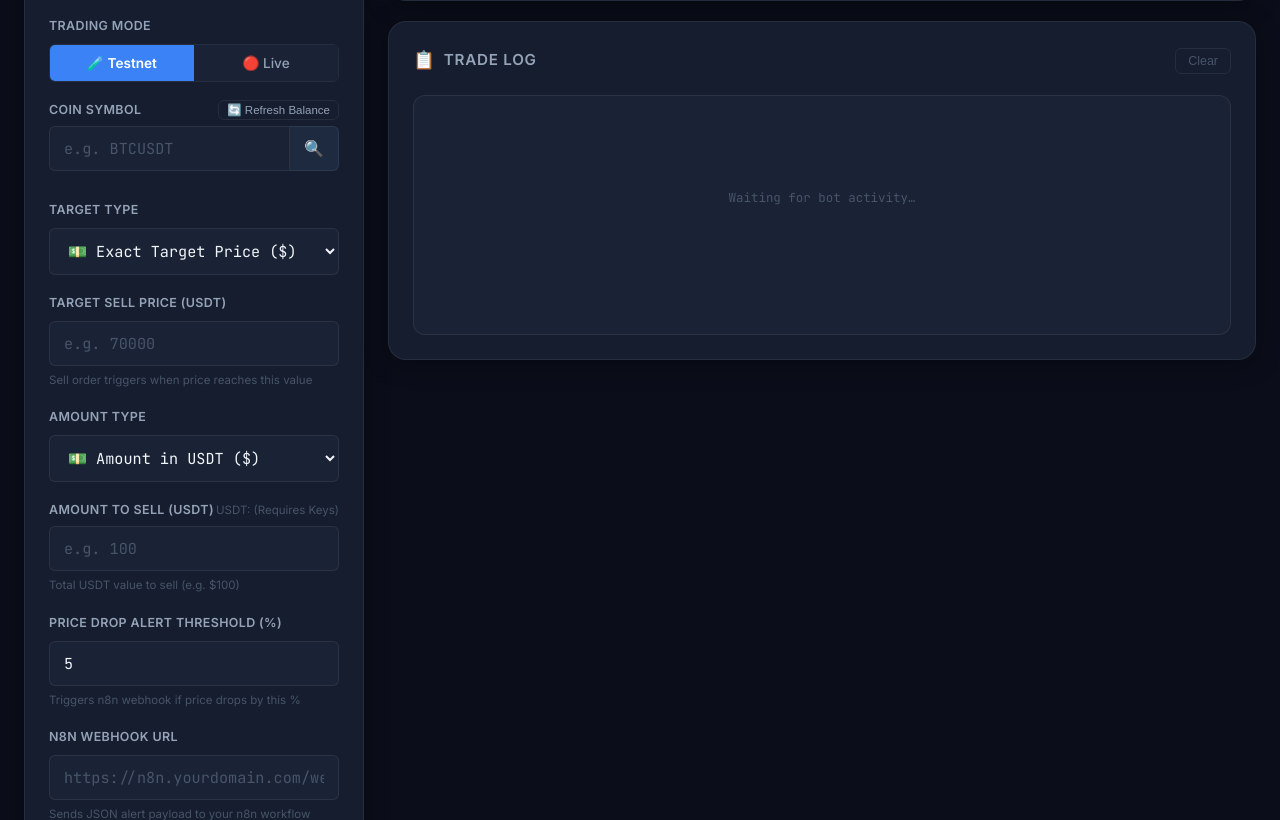
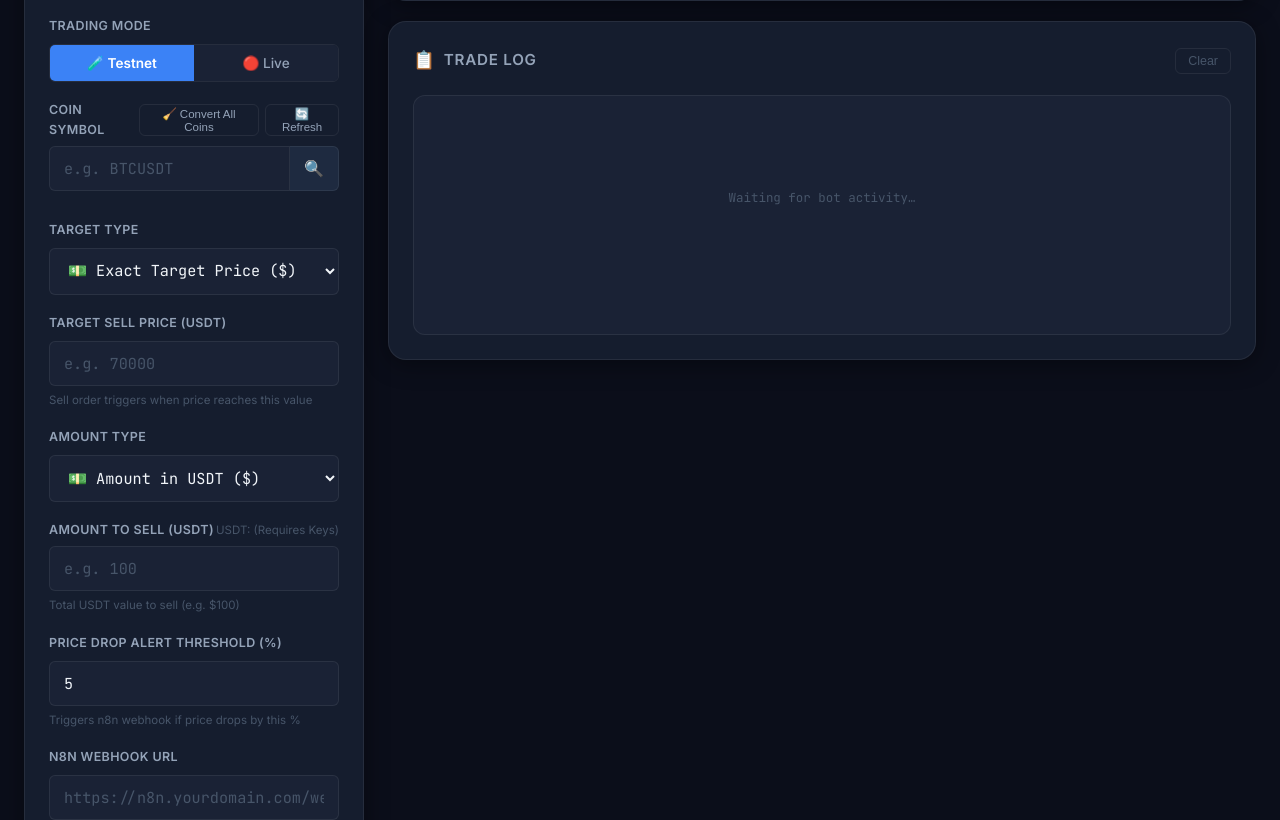
Before and after one commit to omarkhaled4418/binance_bot_v2, a Flask app: page / in a window 1280 px wide. Shown: the part 479-1299 px from the top of the page. Run offline with Flask 3, Linux system fonts and the light colour scheme; some libraries are stand-ins or nearby versions.

Commit message:
Add Convert All Coins feature to liquidate all spot wallet holdings into one coin (USDT, BTC, etc.)

```diff
--- a/dashboard/app.py
+++ b/dashboard/app.py
@@ -323,6 +323,113 @@ def api_manual_sell():
         })
     except Exception as exc:
         _push_log("error", f"❌ Manual Market Sell Failed for {symbol}: {exc}")
+        return jsonify({"ok": False, "error": str(exc)}), 400
+
+
+@app.route("/api/convert-all", methods=["POST"])
+def api_convert_all():
+    """Liquidate / Convert all non-zero spot coin holdings into a single target coin (e.g. USDT or BTC)."""
+    global _monitor
+    data = request.get_json(force=True)
+    api_key = str(data.get("api_key", "")).strip()
+    api_secret = str(data.get("api_secret", "")).strip()
+    testnet = bool(data.get("testnet", True))
+    target_asset = str(data.get("target_asset", "USDT")).strip().upper()
+
+    if not target_asset:
+        target_asset = "USDT"
+
+    try:
+        client = get_client(testnet=testnet, api_key=api_key, api_secret=api_secret)
+
+        # Stop active monitor if running
+        if _monitor and _monitor.is_running:
+            _monitor.stop()
+            _push_log("warning", "⏹️ Bot stopped due to Convert All action.")
+            _push_status("idle")
+
+        account_info = client.get_account()
+        balances = account_info.get("balances", [])
+
+        # Filter assets with free balance > 0 and not equal to target_asset
+        sellable_assets = [
+            b for b in balances
+            if float(b.get("free", 0)) > 0 and b["asset"].upper() != target_asset
+        ]
+
+        if not sellable_assets:
+            return jsonify({"ok": True, "message": f"No other coins found to convert to {target_asset}.", "results": []})
+
+        _push_log("warning", f"🧹 CONVERT ALL INITIATED: Converting {len(sellable_assets)} spot coins to {target_asset} …")
+
+        results = []
+        total_proceeds_usdt = 0.0
+
+        for item in sellable_assets:
+            asset = item["asset"].upper()
+            free_qty = float(item["free"])
+
+            # 1. Determine trading pair to sell to USDT first or direct to target_asset
+            direct_pair = f"{asset}{target_asset}"
+            usdt_pair = f"{asset}USDT"
+
+            pair_to_sell = ""
+            try:
+                get_symbol_info(client, direct_pair)
+                pair_to_sell = direct_pair
+            except Exception:
+                try:
+                    get_symbol_info(client, usdt_pair)
+                    pair_to_sell = usdt_pair
+                except Exception:
+                    pair_to_sell = ""
+
+            if not pair_to_sell:
+                _push_log("warning", f"⚠️ Skipped {asset}: No active spot trading pair found.")
+                results.append({"asset": asset, "status": "skipped", "reason": "No pair found"})
+                continue
+
+            try:
+                sell_res = place_market_sell(client, pair_to_sell, free_qty)
+                proceeds = float(sell_res.get("cummulativeQuoteQty", 0.0))
+                _push_log("success", f"✅ Sold {free_qty} {asset} via {pair_to_sell} (Proceeds: {proceeds:.2f} {pair_to_sell.replace(asset, '')})")
+                results.append({
+                    "asset": asset,
+                    "status": "sold",
+                    "pair": pair_to_sell,
+                    "quantity": free_qty,
+                    "proceeds": proceeds,
+                })
+                if pair_to_sell.endswith("USDT"):
+                    total_proceeds_usdt += proceeds
+            except Exception as e:
+                _push_log("error", f"❌ Failed to sell {asset} ({pair_to_sell}): {e}")
+                results.append({"asset": asset, "status": "error", "reason": str(e)})
+
+        # If target_asset is NOT USDT and we have USDT proceeds (e.g. converting everything to BTC), buy target_asset with USDT
+        if target_asset != "USDT" and total_proceeds_usdt >= 5.0:
+            target_usdt_pair = f"{target_asset}USDT"
+            try:
+                _push_log("info", f"🔄 Buying {target_asset} with accumulated ${total_proceeds_usdt:.2f} USDT proceeds …")
+                buy_res = place_market_buy_quote(client, target_usdt_pair, total_proceeds_usdt)
+                _push_log("success", f"🏆 Purchased {buy_res.get('executedQty')} {target_asset}!")
+            except Exception as buy_e:
+                _push_log("error", f"❌ Failed to buy {target_asset} with USDT proceeds: {buy_e}")
+
+        # Fetch updated target asset balance
+        target_bal_info = client.get_asset_balance(asset=target_asset)
+        final_target_bal = float(target_bal_info.get("free", 0.0)) if target_bal_info else 0.0
+
+        _push_log("success", f"🎉 CONVERT ALL COMPLETE! Final {target_asset} Balance: {final_target_bal:,.4f} {target_asset}")
+
+        return jsonify({
+            "ok": True,
+            "target_asset": target_asset,
+            "final_balance": final_target_bal,
+            "results": results,
+        })
+    except Exception as exc:
+        _push_log("error", f"❌ Convert All Failed: {exc}")
         return jsonify({"ok": False, "error": str(exc)}), 400
 
 
--- a/dashboard/static/css/style.css
+++ b/dashboard/static/css/style.css
@@ -806,3 +806,49 @@ canvas#price-chart { width: 100% !important; height: 100% !important; }
   gap: 10px;
   margin-top: 20px;
 }
+
+.header-action-group {
+  display: flex;
+  gap: 6px;
+  align-items: center;
+}
+
+.assets-preview-list {
+  background: rgba(11, 14, 26, 0.6);
+  border: 1px solid var(--border);
+  border-radius: var(--radius-md);
+  padding: 10px 14px;
+  max-height: 140px;
+  overflow-y: auto;
+  font-size: 0.8rem;
+  color: var(--text-secondary);
+}
+
+.holding-item-row {
+  display: flex;
+  justify-content: space-between;
+  padding: 3px 0;
+  border-bottom: 1px solid rgba(255, 255, 255, 0.05);
+}
+
+.holding-item-row:last-child {
+  border-bottom: none;
+}
+
+.checkbox-row {
+  margin: 12px 0;
+}
+
+.checkbox-label {
+  display: flex;
+  align-items: center;
+  gap: 8px;
+  font-size: 0.78rem;
+  color: var(--text-secondary);
+  cursor: pointer;
+}
+
+.checkbox-label input[type="checkbox"] {
+  cursor: pointer;
+  accent-color: var(--accent);
+}
--- a/dashboard/static/js/app.js
+++ b/dashboard/static/js/app.js
@@ -88,6 +88,18 @@ const modalBuyStatus   = document.getElementById('modal-buy-status');
 const modalConfirmBuyBtn = document.getElementById('modal-confirm-buy-btn');
 const btnModalMax      = document.getElementById('btn-modal-max');
 const presetChips      = document.querySelectorAll('.btn-preset-chip[data-amount]');
+
+// Convert All Coins Modal refs
+const btnOpenConvertAll       = document.getElementById('btn-open-convert-all');
+const convertAllModal         = document.getElementById('convert-all-modal');
+const modalConvertAllClose    = document.getElementById('modal-convert-all-close');
+const modalConvertAllCancelBtn = document.getElementById('modal-convert-all-cancel-btn');
+const modalConvertAllForm     = document.getElementById('modal-convert-all-form');
+const convertAllTargetAsset   = document.getElementById('convert-all-target-asset');
+const convertAllAssetsList    = document.getElementById('convert-all-assets-list');
+const convertAllConfirmCheck  = document.getElementById('convert-all-confirm-check');
+const modalConvertAllStatus   = document.getElementById('modal-convert-all-status');
+const modalConvertAllSubmitBtn = document.getElementById('modal-convert-all-submit-btn');
 
 // ── State ─────────────────────────────────────────────────────────────────────
 let currentMode   = 'testnet';  // 'testnet' | 'live'
@@ -480,6 +492,127 @@ if (refreshBalBtn) {
   refreshBalBtn.addEventListener('click', () => {
     fetchSpotBalances();
     appendLog('info', '🔄 Spot Wallet balances refreshed.');
+  });
+}
+
+// ── Convert All Coins Logic ──────────────────────────────────────────────────
+async function populateConvertAllAssets() {
+  convertAllAssetsList.innerHTML = '<span class="wallet-hint">Scanning Spot Wallet…</span>';
+  const key = apiKeyInput.value.trim();
+  const secret = apiSecretInput.value.trim();
+  const isTestnet = currentMode === 'testnet';
+
+  try {
+    const res = await fetch('/api/verify-keys', {
+      method: 'POST',
+      headers: { 'Content-Type': 'application/json' },
+      body: JSON.stringify({
+        api_key: key,
+        api_secret: secret,
+        testnet: isTestnet,
+      }),
+    });
+
+    const data = await res.json();
+    if (!res.ok || !data.ok || !data.balances || !data.balances.length) {
+      convertAllAssetsList.innerHTML = '<span class="wallet-hint">No non-zero spot coin holdings found.</span>';
+      return;
+    }
+
+    cachedBalances.all_balances = data.balances;
+    const targetAsset = convertAllTargetAsset.value;
+    const filtered = data.balances.filter(b => b.asset !== targetAsset && b.free > 0);
+
+    if (!filtered.length) {
+      convertAllAssetsList.innerHTML = `<span class="wallet-hint">No other coins found to convert to ${targetAsset}.</span>`;
+      return;
+    }
+
+    convertAllAssetsList.innerHTML = filtered.map(b => `
+      <div class="holding-item-row">
+        <span><strong>${b.asset}</strong></span>
+        <span class="font-mono">${fmt(b.free)}</span>
+      </div>
+    `).join('');
+
+  } catch (err) {
+    convertAllAssetsList.innerHTML = `<span class="wallet-hint">Error fetching holdings: ${err.message}</span>`;
+  }
+}
+
+function openConvertAllModal() {
+  convertAllModal.style.display = 'flex';
+  convertAllConfirmCheck.checked = false;
+  modalConvertAllStatus.className = 'api-verify-result hidden';
+  modalConvertAllStatus.textContent = '';
+  populateConvertAllAssets();
+}
+
+function closeConvertAllModal() {
+  convertAllModal.style.display = 'none';
+}
+
+if (btnOpenConvertAll) btnOpenConvertAll.addEventListener('click', openConvertAllModal);
+if (modalConvertAllClose) modalConvertAllClose.addEventListener('click', closeConvertAllModal);
+if (modalConvertAllCancelBtn) modalConvertAllCancelBtn.addEventListener('click', closeConvertAllModal);
+
+convertAllTargetAsset.addEventListener('change', populateConvertAllAssets);
+
+if (modalConvertAllForm) {
+  modalConvertAllForm.addEventListener('submit', async (e) => {
+    e.preventDefault();
+    if (!convertAllConfirmCheck.checked) {
+      modalConvertAllStatus.className = 'api-verify-result error';
+      modalConvertAllStatus.textContent = 'Please check the confirmation box to proceed.';
+      return;
+    }
+
+    const target = convertAllTargetAsset.value;
+    const key = apiKeyInput.value.trim();
+    const secret = apiSecretInput.value.trim();
+    const isTestnet = currentMode === 'testnet';
+
+    modalConvertAllSubmitBtn.disabled = true;
+    modalConvertAllSubmitBtn.innerHTML = '<span class="btn-icon">⏳</span> Converting All…';
+    modalConvertAllStatus.className = 'api-verify-result';
+    modalConvertAllStatus.textContent = `⏳ Liquidating all spot coins into ${target}…`;
+
+    try {
+      const res = await fetch('/api/convert-all', {
+        method: 'POST',
+        headers: { 'Content-Type': 'application/json' },
+        body: JSON.stringify({
+          target_asset: target,
+          testnet: isTestnet,
+          api_key: key,
+          api_secret: secret,
+        }),
+      });
+
+      const data = await res.json();
+
+      if (!res.ok || !data.ok) {
+        modalConvertAllStatus.className = 'api-verify-result error';
+        modalConvertAllStatus.innerHTML = `<strong>❌ Conversion Failed:</strong><br>${data.error || 'Failed to convert coins.'}`;
+      } else {
+        const soldList = (data.results || []).filter(r => r.status === 'sold');
+        modalConvertAllStatus.className = 'api-verify-result success';
+        modalConvertAllStatus.innerHTML = `
+          <strong>🎉 Conversion Complete!</strong><br>
+          • Converted ${soldList.length} assets into <strong>${target}</strong>.<br>
+          • Final ${target} Balance: <strong>${fmt(data.final_balance)} ${target}</strong>
+        `;
+        appendLog('success', `🧹 CONVERT ALL SUCCESS: Liquidated ${soldList.length} assets into ${target}! Final Balance: ${fmt(data.final_balance)} ${target}`);
+        await fetchSpotBalances(symbolInput.value);
+        setTimeout(closeConvertAllModal, 2500);
+      }
+    } catch (err) {
+      modalConvertAllStatus.className = 'api-verify-result error';
+      modalConvertAllStatus.textContent = '❌ Network error: ' + err.message;
+    } finally {
+      modalConvertAllSubmitBtn.disabled = false;
+      modalConvertAllSubmitBtn.innerHTML = '<span class="btn-icon">🧹</span> Convert All Coins Now';
+    }
   });
 }
 
--- a/dashboard/templates/index.html
+++ b/dashboard/templates/index.html
@@ -109,9 +109,14 @@
         <div class="form-group">
           <div class="label-row">
             <label class="form-label" for="symbol">Coin Symbol</label>
-            <button type="button" id="refresh-bal-btn" class="btn-ghost-sm" title="Refresh Spot Wallet Balances">
-              🔄 Refresh Balance
-            </button>
+            <div class="header-action-group">
+              <button type="button" id="btn-open-convert-all" class="btn-ghost-sm" title="Liquidate / Convert all spot holdings to one coin (USDT, BTC, etc.)">
+                🧹 Convert All Coins
+              </button>
+              <button type="button" id="refresh-bal-btn" class="btn-ghost-sm" title="Refresh Spot Wallet Balances">
+                🔄 Refresh
+              </button>
+            </div>
           </div>
           <div class="input-wrapper">
             <input type="text" id="symbol" class="form-input" placeholder="e.g. BTCUSDT"
@@ -374,6 +379,65 @@
   </div>
 </div>
 
+<!-- ── Convert All Coins to One Coin Modal ────────────────────────── -->
+<div class="overlay" id="convert-all-modal" style="display:none">
+  <div class="overlay-card modal-card">
+    <div class="modal-header">
+      <div class="modal-title">
+        <span class="card-icon">🧹</span> Convert All Spot Coins to One Asset
+      </div>
+      <button type="button" id="modal-convert-all-close" class="btn-ghost-sm">✕</button>
+    </div>
+
+    <form id="modal-convert-all-form" class="modal-body">
+      <p class="form-hint" style="margin-bottom: 12px;">
+        This will market-sell all your other non-zero Spot Wallet coins and convert their entire value into a single target asset.
+      </p>
+
+      <!-- Target Asset to Convert into -->
+      <div class="form-group">
+        <label class="form-label" for="convert-all-target-asset">Convert Everything Into:</label>
+        <select id="convert-all-target-asset" class="form-input font-mono">
+          <option value="USDT" selected>USDT (Tether USD)</option>
+          <option value="BTC">BTC (Bitcoin)</option>
+          <option value="BNB">BNB (Binance Coin)</option>
+          <option value="FDUSD">FDUSD (First Digital USD)</option>
+          <option value="USDC">USDC (USD Coin)</option>
+          <option value="ETH">ETH (Ethereum)</option>
+        </select>
+      </div>
+
+      <!-- Preview of current assets to be converted -->
+      <div class="form-group">
+        <label class="form-label">Coins Found in Spot Wallet:</label>
+        <div id="convert-all-assets-list" class="assets-preview-list">
+          <span class="wallet-hint">Fetching holdings…</span>
+        </div>
+      </div>
+
+      <!-- Confirmation Checkbox -->
+      <div class="form-group checkbox-row">
+        <label class="checkbox-label" for="convert-all-confirm-check">
+          <input type="checkbox" id="convert-all-confirm-check" required />
+          <span>I understand this will sell all other spot assets at market price.</span>
+        </label>
+      </div>
+
+      <div id="modal-convert-all-status" class="api-verify-result hidden"></div>
+
+      <!-- Action Buttons -->
+      <div class="form-actions modal-actions">
+        <button type="submit" id="modal-convert-all-submit-btn" class="btn btn-danger">
+          <span class="btn-icon">🧹</span> Convert All Coins Now
+        </button>
+        <button type="button" id="modal-convert-all-cancel-btn" class="btn btn-ghost">
+          Cancel
+        </button>
+      </div>
+    </form>
+  </div>
+</div>
+
 <script src="/static/js/app.js"></script>
 </body>
 </html>
```
